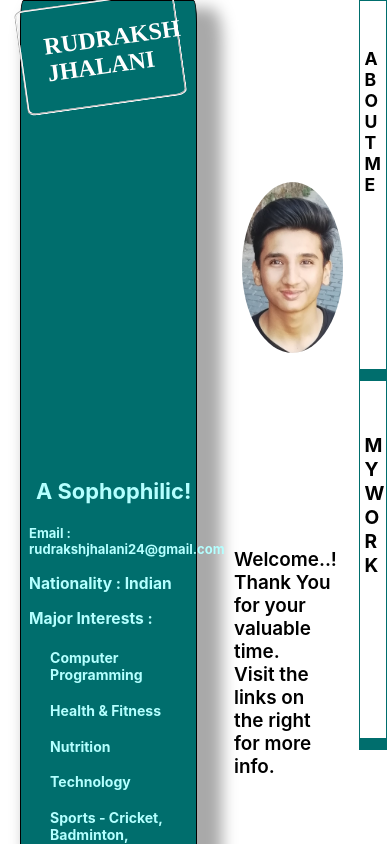
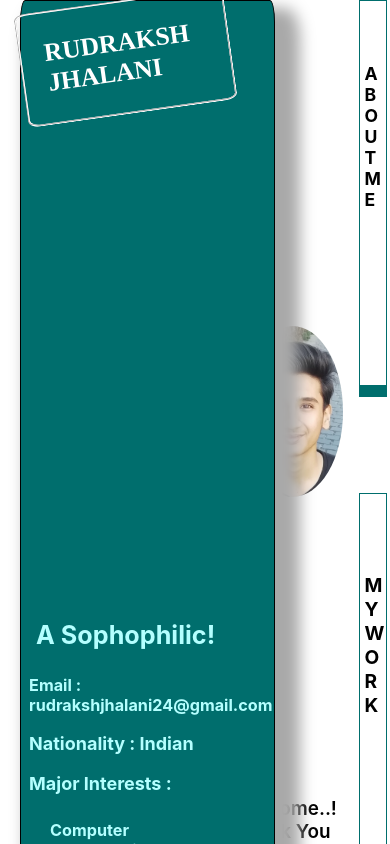
Before and after one commit to Rudra0711/Portfolio, a React (Create React App) app: page / in a window 390 px wide. Shown: the top 844 px of the page. Built offline with nearby package versions, Linux system fonts and the light colour scheme.

Commit message:
Mobile size

```diff
--- a/src/contents/homepage/homepage.css
+++ b/src/contents/homepage/homepage.css
@@ -143,24 +143,25 @@
     height:145vh;
   }
   #name{
-    font-size: 75%;
-    width: 32%;
+    font-size: 80%;
+    width: 45%;
   }
   #panel{
     height:130vh;
-    width:45%;
+    width:65%;
   }
   #details{
-    font-size: 65%;
+    font-size: 75%;
     width:45%;
     margin-top: -75%;
+    margin-bottom: 35%;
   }
   #descHeading{
     width:105%;
     margin-left: 4%;
   }
   #email{
-    font-size: 125%;
+    font-size: 135%;
   }
   #interestItems{
     font-size: 135%;
@@ -173,11 +174,11 @@
     width: 26%;
     height:14%;
     margin-left: 62%;
-    margin-top: -55%;
-    margin-bottom: 15%;
+    /* margin-top: -55%; */
+    /* margin-bottom: 15%; */
   }
   #knowmore{
-    margin-top: -58%;
+    /* margin-top: -58%; */
     margin-left: 54%;
     width: 25%;
     font-size: 118%;
@@ -188,7 +189,7 @@
     width: 5.5%;
     font-size: 110%;
     height: 25%;
-    padding-top: 12%;
+    padding-top: 16%;
     padding-left: 1.2%;
   }
   #second{
@@ -197,7 +198,7 @@
     font-size: 80%;
     margin-top: -12%;
     height: 25%;
-    padding-top: 12%;
+    padding-top: 16%;
     padding-left: 1.2%;
   }
 }
```
